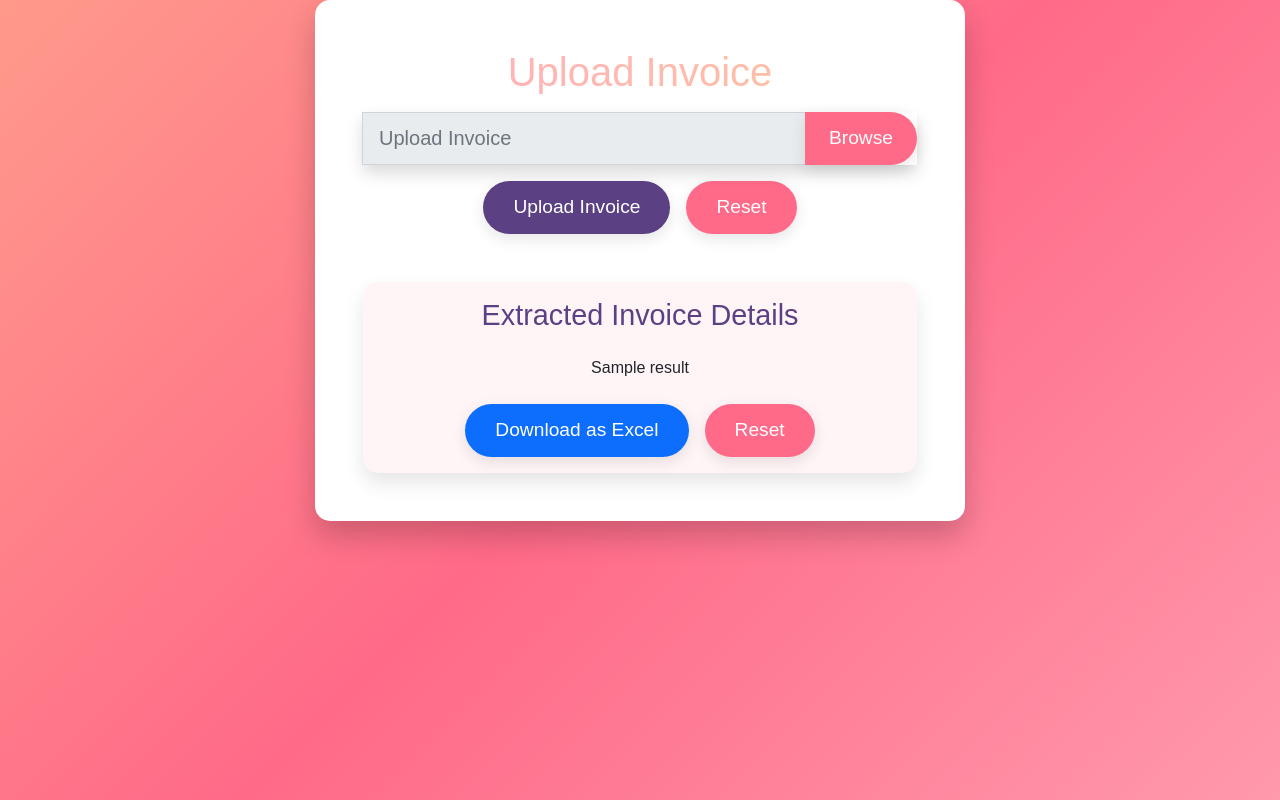
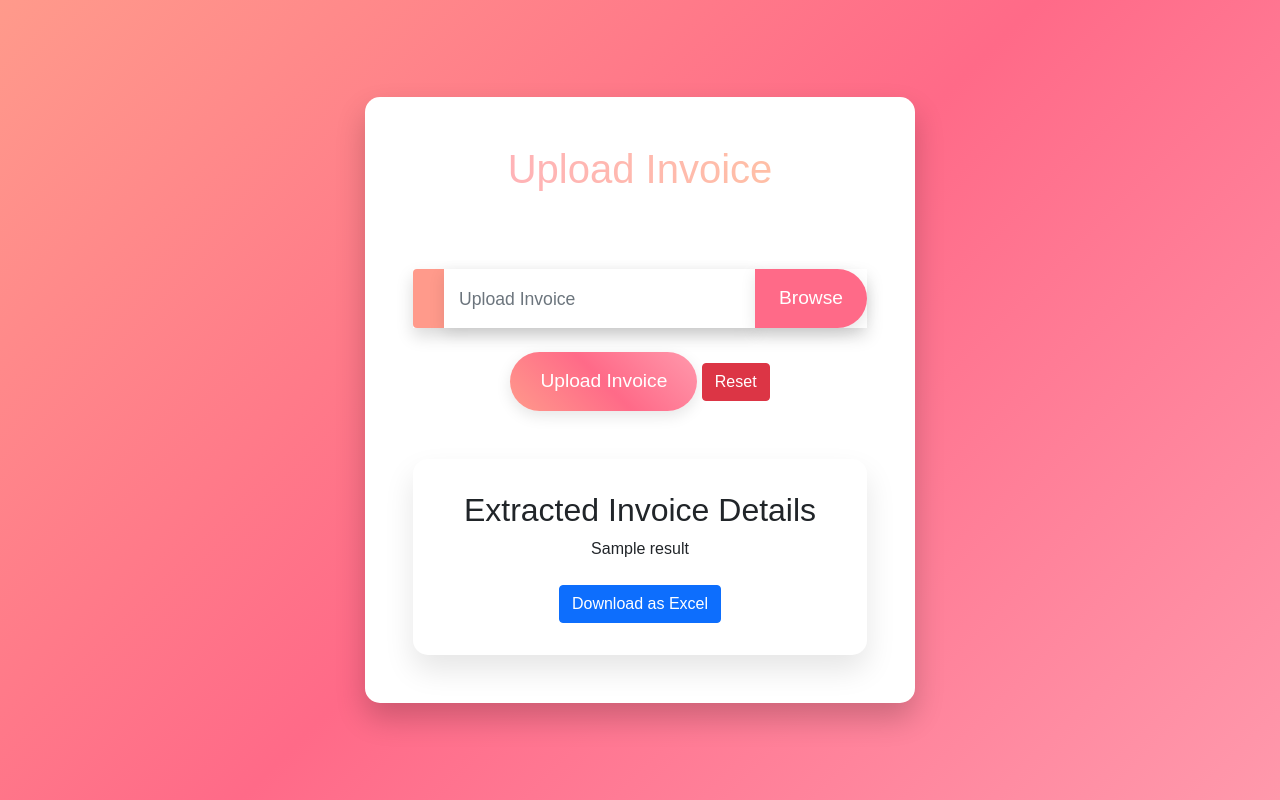
Before and after one commit to manu-7003/Health-Glow_invoice, a FastAPI app: template templates/index.html in a window 1280 px wide. Run offline with FastAPI, Linux system fonts and the light colour scheme; the template is opened without the code that fills it: most values are stand-ins (such as "Sample title", 1, 10 or a date in 2020); some libraries are stand-ins or nearby versions.

Commit message:
Final code update with layout changes, reset button fix, and Excel download functionality

```diff
--- a/main.py
+++ b/main.py
@@ -36,9 +36,9 @@ templates = Jinja2Templates(directory="templates")
 
 # Helper function to clean the text
 def clean_text(text):
-    text = re.sub(r'\*+', '', text)  # Remove asterisks
-    text = re.sub(r'^\d+\.\s*', '', text)  # Remove leading numbers
-    text = re.sub(r'-+', '', text)  # Remove hyphens
+    text = re.sub(r'\*+', '', text)
+    text = re.sub(r'^\d+\.\s*', '', text)
+    text = re.sub(r'-+', '', text)
     return text.strip()
 
 # Process image for OCR and content extraction
@@ -128,23 +128,19 @@ async def process_invoice(request: Request, file: UploadFile = File(...)):
             # Save DataFrame to Excel
             output_excel_path = os.path.join("static", "extracted_invoice_details.xlsx")
 
-            # Create a new Excel file with the format similar to the one you provided
+            # Create a new Excel file with bold headers
             wb = Workbook()
             ws = wb.active
 
-            # Add the fields as column headers
-            for col_idx, col_name in enumerate(df['Field'], 1):
-                cell = ws.cell(row=1, column=col_idx, value=col_name)
-                cell.font = Font(bold=True)  # Make the headers bold
+            # Adding the dataframe to the worksheet
+            for r_idx, row in enumerate(dataframe_to_rows(df, index=False, header=True), 1):
+                for c_idx, value in enumerate(row, 1):
+                    cell = ws.cell(row=r_idx, column=c_idx, value=value)
+                    if r_idx == 1:  # Make the first row bold
+                        cell.font = Font(bold=True)
 
-            # Add the extracted values as the first row of data
-            for col_idx, value in enumerate(df['Value'], 1):
-                ws.cell(row=2, column=col_idx, value=value)
-
-            # Save the Excel file
             wb.save(output_excel_path)
 
-            # Render the result on the page and provide the download link
             result_html = df.to_html(index=False, classes="table table-striped")
             return templates.TemplateResponse("index.html", {"request": request, "result": result_html, "excel_link": f"/static/extracted_invoice_details.xlsx"})
         else:
--- a/static/styles.css
+++ b/static/styles.css
@@ -1,27 +1,20 @@
-/* Reset some basic styles */
-* {
-    margin: 0;
-    padding: 0;
-    box-sizing: border-box;
-}
-
-/* Vibrant Gradient Background */
 body {
-    background: linear-gradient(135deg, #FF9A8B, #FF6A88, #FF99AC);
+    background: linear-gradient(135deg, #FF9A8B, #FF6A88, #FF99AC); /* Vibrant pink-to-red gradient */
     height: 100vh;
     font-family: 'Poppins', sans-serif;
     display: flex;
     justify-content: center;
-    align-items: flex-start;
+    align-items: center;
+    margin: 0;
+    padding: 0;
 }
 
-/* Container */
 .container {
     padding: 3rem;
     background: white;
     border-radius: 15px;
     box-shadow: 0px 15px 30px rgba(0, 0, 0, 0.2);
-    max-width: 650px;
+    max-width: 550px;
     width: 100%;
     text-align: center;
     transition: all 0.3s ease;
@@ -29,7 +22,11 @@ body {
     overflow: hidden;
 }
 
-/* Headings */
+.container:hover {
+    transform: scale(1.05);
+}
+
+/* Heading Styles */
 h1 {
     font-size: 2.5rem;
     color: white;
@@ -39,27 +36,87 @@ h1 {
     margin-bottom: 1rem;
 }
 
-h2 {
-    font-size: 1.8rem;
-    color: #5c4084;
-}
-
-/* Upper Section Layout */
-.upper-section {
+h4 {
+    color: white;
     margin-bottom: 2rem;
 }
 
-/* Lower Section Layout */
-.lower-section {
-    padding: 1rem;
-    background-color: #FFF5F7;
-    border-radius: 15px;
-    box-shadow: 0px 10px 20px rgba(0, 0, 0, 0.1);
+/* Custom Input Group with Shadows */
+.input-group {
+    margin-bottom: 20px;
 }
 
-/* Table Styling */
+.input-group-text {
+    background-color: #FF9A8B;
+    border: none;
+    color: white;
+    font-size: 1.5rem;
+}
+
+.form-control {
+    border: none;
+    box-shadow: 0px 5px 15px rgba(0, 0, 0, 0.1);
+    border-radius: 30px;
+    padding: 15px;
+    font-size: 1.1rem;
+}
+
+.form-control:focus {
+    outline: none;
+    box-shadow: 0px 5px 15px rgba(0, 0, 0, 0.2);
+}
+
+/* Custom Browse Button */
+.browse {
+    background-color: #FF6A88;
+    border: none;
+    color: white;
+    padding: 15px 30px;
+    border-radius: 30px;
+    font-size: 1.2rem;
+    cursor: pointer;
+    transition: all 0.3s ease;
+    box-shadow: 0px 5px 15px rgba(0, 0, 0, 0.1);
+}
+
+.browse:hover {
+    background-color: #FF99AC;
+    transform: translateY(-2px);
+    box-shadow: 0px 10px 25px rgba(0, 0, 0, 0.2);
+}
+
+.browse:focus, .browse:active {
+    background-color: #FF9A8B;
+    box-shadow: 0px 5px 10px rgba(0, 0, 0, 0.2);
+}
+
+/* Submit Button */
+.btn-success {
+    background: linear-gradient(45deg, #FF9A8B, #FF6A88, #FF99AC);
+    color: white;
+    border: none;
+    padding: 15px 30px;
+    font-size: 1.2rem;
+    border-radius: 30px;
+    cursor: pointer;
+    box-shadow: 0px 5px 15px rgba(0, 0, 0, 0.1);
+    transition: all 0.3s ease;
+}
+
+.btn-success:hover {
+    background: linear-gradient(45deg, #FFAFBD, #ffc3a0);
+    transform: translateY(-2px);
+    box-shadow: 0px 10px 25px rgba(0, 0, 0, 0.2);
+}
+
+/* Extracted Invoice Details */
 .table-container {
-    margin-top: 1.5rem;
+    margin-top: 40px;
+    padding: 2rem;
+    background-color: white;
+    border-radius: 15px;
+    box-shadow: 0px 15px 30px rgba(0, 0, 0, 0.1);
+    overflow-x: auto;
 }
 
 table {
@@ -83,41 +140,16 @@ td {
     background-color: #FFF5F7;
 }
 
-/* Button Group Styling */
-.button-group, .download-group {
-    display: flex;
-    justify-content: center;
-    gap: 1rem;
-    margin-top: 1rem;
+/* Animation for smooth entry */
+.container, .table-container {
+    opacity: 0;
+    transform: translateY(20px);
+    animation: fadeIn 0.7s forwards ease-in-out;
 }
 
-/* Button Styling */
-.btn {
-    font-size: 1.2rem;
-    padding: 12px 30px;
-    border-radius: 30px;
-    transition: all 0.3s ease;
+@keyframes fadeIn {
+    to {
+        opacity: 1;
+        transform: translateY(0);
+    }
 }
-
-.btn-primary, .btn-success, .btn-danger {
-    color: white;
-    border: none;
-    box-shadow: 0px 5px 15px rgba(0, 0, 0, 0.1);
-}
-
-.browse {
-    background-color: #FF6A88;
-    color: white;
-}
-
-.browse:hover {
-    background-color: #FF99AC;
-}
-
-.btn-success {
-    background-color: #5c4084;
-}
-
-.btn-danger {
-    background-color: #FF6A88;
-}
--- a/templates/index.html
+++ b/templates/index.html
@@ -1,6 +1,5 @@
 <!DOCTYPE html>
 <html lang="en">
-
 <head>
     <meta charset="UTF-8">
     <meta name="viewport" content="width=device-width, initial-scale=1.0">
@@ -9,45 +8,41 @@
     <link href="https://cdn.jsdelivr.net/npm/bootstrap@5.0.2/dist/css/bootstrap.min.css" rel="stylesheet">
     <link rel="stylesheet" href="/static/styles.css">
 </head>
-
 <body>
 
 <div class="container">
-        <!-- Upper Section for Uploading -->
-        <div class="upper-section">
     <h1>Upload Invoice</h1>
-            <div class="upload-area">
-                <!-- File Upload and Buttons -->
+    <h4>Styled using Bootstrap and Custom CSS</h4>
+
+    <!-- Form for file upload -->
     <form action="/upload-invoice/" method="post" enctype="multipart/form-data" id="invoiceForm">
         <div class="form-group" x-data="{ fileName: '' }">
             <div class="input-group shadow">
+                <span class="input-group-text px-3 text-muted"><i class="fas fa-file-invoice fa-lg"></i></span>
                 <input type="file" x-ref="file" @change="fileName = $refs.file.files[0].name" name="file" class="d-none" required>
-                            <input type="text" class="form-control form-control-lg" placeholder="Upload Invoice" x-model="fileName" readonly>
-                            <button class="browse btn btn-primary px-4" type="button" x-on:click.prevent="$refs.file.click()">Browse</button>
+                <input type="text" class="form-control form-control-lg" placeholder="Upload Invoice" x-model="fileName">
+                <button class="browse btn btn-primary px-4" type="button" x-on:click.prevent="$refs.file.click()">
+                    <i class="fas fa-upload"></i> Browse
+                </button>
             </div>
         </div>
 
         <!-- Upload and Reset Buttons -->
-                    <div class="button-group">
+        <div class="mt-4 text-center">
             <button type="submit" class="btn btn-success">Upload Invoice</button>
-                        <button type="button" class="btn btn-danger" onclick="resetForm()">Reset</button>
+            <button type="reset" class="btn btn-danger">Reset</button>
         </div>
     </form>
-            </div>
-        </div>
 
-        <!-- Lower Section for Table and Buttons -->
     {% if result %}
-        <div class="lower-section mt-5">
+    <!-- Extracted details section -->
+    <div class="table-container mt-5">
         <h2>Extracted Invoice Details</h2>
-            <div class="table-container">
         <div>{{ result|safe }}</div>
-            </div>
 
-            <!-- Download and Reset Buttons Below Table -->
-            <div class="download-group mt-4 text-center">
+        <!-- Download Button -->
+        <div class="mt-4 text-center">
             <a href="{{ excel_link }}" class="btn btn-primary">Download as Excel</a>
-                <button type="button" class="btn btn-danger" onclick="resetForm()">Reset</button>
         </div>
     </div>
     {% endif %}
@@ -64,8 +59,6 @@
 <script src="https://cdn.jsdelivr.net/npm/@popperjs/core@2.9.3/dist/umd/popper.min.js"></script>
 <script src="https://cdn.jsdelivr.net/npm/bootstrap@5.0.2/dist/js/bootstrap.min.js"></script>
 <script src="https://cdnjs.cloudflare.com/ajax/libs/alpinejs/2.8.2/alpine.js"></script>
-    <script src="/static/scripts.js"></script>
 
 </body>
-
 </html>
```
Also changed, not shown: static/script.js (+9 -5 lines), 1 other file. Lines whose indentation alone changed are shown as unchanged.
